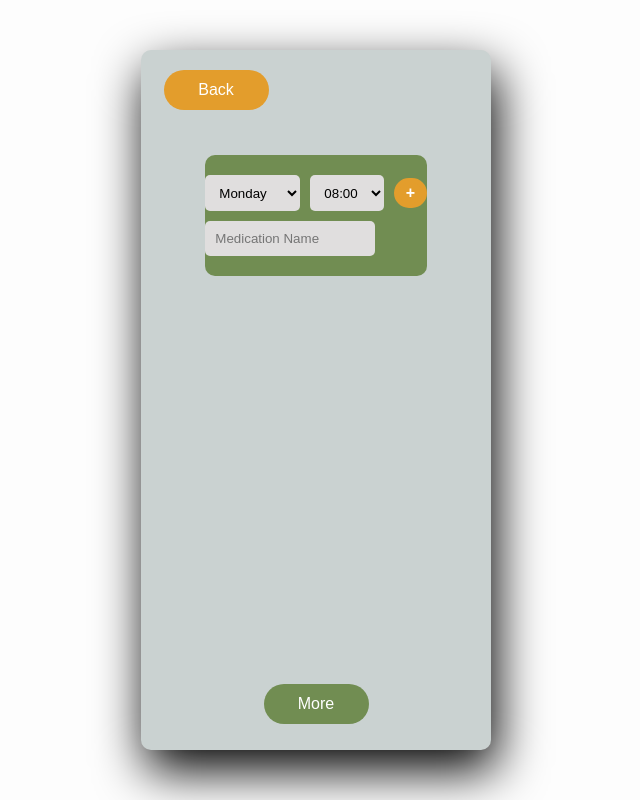
After one commit to gz02/careify, a PHP site: page /todo.html in a window 1280 px wide. The commit adds this page. Shown: the whole page, without its empty margins (324-964 px from the left). Run offline with PHP 8.4, Linux system fonts and the light colour scheme.

Commit message:
Added todo.html, todolist.js and updates to css.

```diff
--- a/html/stylesheet.css
+++ b/html/stylesheet.css
@@ -90,7 +90,7 @@ body{
 
 input, select, textarea{
 	width: 60%;
-	height: 20px;
+	height: 36px;
 	background: #e0dede;
 	justify-content: center;
 	display: flex;
@@ -142,11 +142,42 @@ button:hover{
     color: #fff;
 }
 
+
+
 /* container for the back/next buttons */
 .button-container {
     width: 100%;
     display: flex;
     justify-content: space-around;
+}
+
+.button-bottom{
+	width: 100%;
+	display: flex;
+	justify-content: space-around;
+	position: absolute;
+	bottom: 2dvh;
+	left: 0;
+	width: 100%;
+}
+
+.button-top{
+	width: 100%;
+	display: flex;
+	justify-content: space-around;
+	position: absolute;
+	top: 0dvh;
+	right: 100px;
+}
+
+.button-add{
+	width: 100%;
+	display: flex;
+	justify-content: space-around;
+	position: absolute;
+	top: 80px;
+	left: 20px;
+	width: 100%;
 }
 
 .login{
@@ -475,3 +506,121 @@ img.bottomtap {
 	top: -130px;
 	background: #718d52; border-radius: 50%;
 }
+
+.elements {
+	padding-top: 30%;
+	width: 100%;
+	display: flex;
+	justify-content: space-around;
+	position: absolute center;
+	left: 0dvh;
+	width: 100%;
+}
+
+/* For the todo list: */
+ul {
+	list-style-type: none;
+	padding: 0;
+  }
+
+li {
+	margin-bottom: 10px;
+	padding: 10px;
+	border: 1px solid #ccc;
+	display: flex;
+	justify-content: space-between;
+	background-color: #718d52;
+	border-radius: 10px;
+	margin-left: 10px;
+	margin-right: 10px;
+
+  }
+
+/* Back button style */
+/* Add Task Button Style */
+.addbutton {
+
+	width: 100%;
+	height: 100%;
+    background: #e39d2c;
+	border-style: solid;
+	border-color: #e39d2c;
+	border-width: 5px;
+}
+
+.addbutton:hover {
+    background: #7e5718;
+	border-style: solid;
+	border-color: #7e5718;
+    color: #fff;
+}
+
+.editbutton {
+	width: 30%;
+    background-color: #30421c;
+}
+
+.editbutton:hover {
+    background: #202c12;
+    color: #fff;
+}
+
+.deletebutton {
+	width: 30%;
+    background: #30421c;
+}
+
+.deletebutton:hover {
+    background: #202c12;
+    color: #fff;
+}
+
+#addTaskModal {
+    background-color: #718d52;
+    z-index: 2;
+    position: fixed; /* Change to fixed for modal position */
+    top: 50%; /* Adjust the top position as needed */
+    left: 50%; /* Adjust the left position as needed */
+    transform: translate(-50%, -50%);
+    padding: 20px;
+    border-radius: 10px;
+    box-shadow: 0 2px 4px rgba(0, 0, 0, 0.1);
+    display: none;
+}
+
+.todoContainer{
+	background-color: #000;
+}
+
+#addTaskContainer{
+	display: flex;
+	flex-direction: column;
+	align-items: left;
+	background-color: #718d52;
+	border-radius: 10px;
+}
+
+#taskSubContainer {
+    display: flex;
+    align-items: center;
+	margin-bottom: 0px;
+}
+
+#taskDay {
+	width: 95px;
+	margin-bottom: 10px;
+	margin-right: 10px;
+
+}
+
+#taskTime {
+	width: 75px;
+	margin-bottom: 10px;
+	margin-right: 10px;
+}
+#taskText{
+	height:50%;
+	width:150px;
+	margin-top: 0px;
+	margin-left: 0px;
+}
--- /dev/null
+++ b/html/todo.html
@@ -0,0 +1,65 @@
+<!DOCTYPE html>
+<html lang="en">
+<head>
+    <meta charset="UTF-8">
+    <meta name="viewport" content="width=device-width, initial-scale=1.0">
+    <title>Care-ify ToDo List</title>
+    <link rel="stylesheet" type="text/css" href="stylesheet.css">
+    <link href="https://fonts.googleapis.com/css2?family=Jost:wght@500&display=swap" rel="stylesheet">
+</head>
+<body>
+    <header>
+        <div class="main2">
+            <div class="button-top">
+                <button onclick="window.location.href='user-interface.html'" class="backbutton">Back</button>
+            </div>
+
+
+            <!-- This is the todo list part -->
+            <div class="elements">
+                <div class="task-container">
+                    <div id="addTaskContainer">
+                        <div id="taskSubContainer">
+                            <select id="taskDay">
+                                <option value="Monday">Monday</option>
+                                <option value="Tuesday">Tuesday</option>
+                                <option value="Wednesday">Wednesday</option>
+                                <option value="Thursday">Thursday</option>
+                                <option value="Friday">Friday</option>
+                                <option value="Saturday">Saturday</option>
+                                <option value="Sunday">Sunday</option>
+                            </select>
+
+
+                            <select id="taskTime">
+                                <!-- Add options dynamically using JavaScript -->
+                            </select>
+                            <button class="addbutton" onclick="addTask()"><b>+</b></button>
+
+                        </div>
+
+
+
+                        <input type="text" id="taskText" placeholder="Medication Name" required>
+
+
+
+                    </div>
+
+
+
+                    <div id="todoContainer">
+                        <ul id="todoList"></ul>
+                    </div>
+                </div>
+            </div>
+
+            <div class="button-bottom">
+                <button class="nextbutton">More</button>
+            </div>
+        </div>
+    </header>
+
+    <script src="todolist.js"></script>
+</body>
+</html>
--- /dev/null
+++ b/html/todolist.js
@@ -0,0 +1,58 @@
+let tasks = [];
+
+function renderTasks() {
+    const todoList = document.getElementById('todoList');
+    todoList.innerHTML = '';
+
+    tasks.forEach((task, index) => {
+        const li = document.createElement('li');
+        li.innerHTML = `
+            <span>${task.day}: ${task.text} ${task.time}</span>
+            <button class="deletebutton" onclick="deleteTask(${index})">Delete</button>
+        `;
+        todoList.appendChild(li);
+    });
+}
+//<button class="editbutton" onclick="editTask(${index})">Edit</button> line 11.
+function addTask() {
+    const day = document.getElementById('taskDay').value;
+    const text = document.getElementById('taskText').value;
+    const rawTime = document.getElementById('taskTime').value;
+
+    const time = rawTime.length === 1 ? `0${rawTime}:00` : `${rawTime}:00`;
+
+    tasks.unshift({ day, text, time });
+    renderTasks();
+}
+
+function editTask(index) {
+    const task = tasks[index];
+    document.getElementById('taskDay').value = task.day;
+    document.getElementById('taskTime').value = task.time;
+    document.getElementById('taskText').value = task.text;
+
+    tasks.splice(index, 1);
+    renderTasks();
+    openAddTask(); // Changed to openAddTask() instead of openAddTaskModal()
+}
+
+function deleteTask(index) {
+    tasks.splice(index, 1);
+    renderTasks();
+}
+
+function populateTimeDropdown() {
+    const timeDropdown = document.getElementById('taskTime');
+    for (let hour = 8; hour <= 20; hour++) {
+        const formattedHour = hour < 10 ? `0${hour}` : `${hour}`;
+        const option = document.createElement('option');
+        option.value = formattedHour;
+        option.text = `${formattedHour}:00`;
+        timeDropdown.add(option);
+    }
+}
+
+
+populateTimeDropdown();
+
+renderTasks();
```
